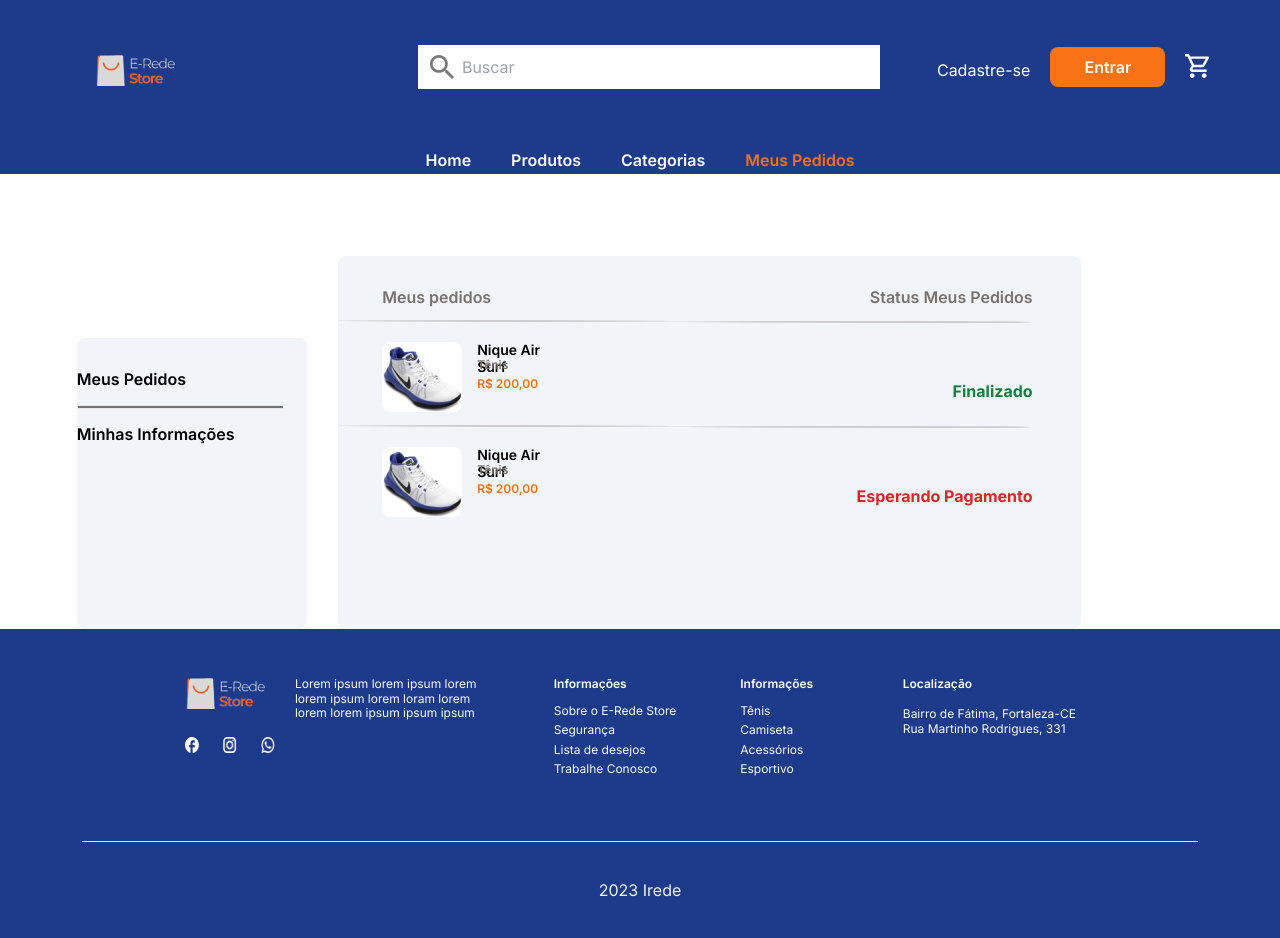
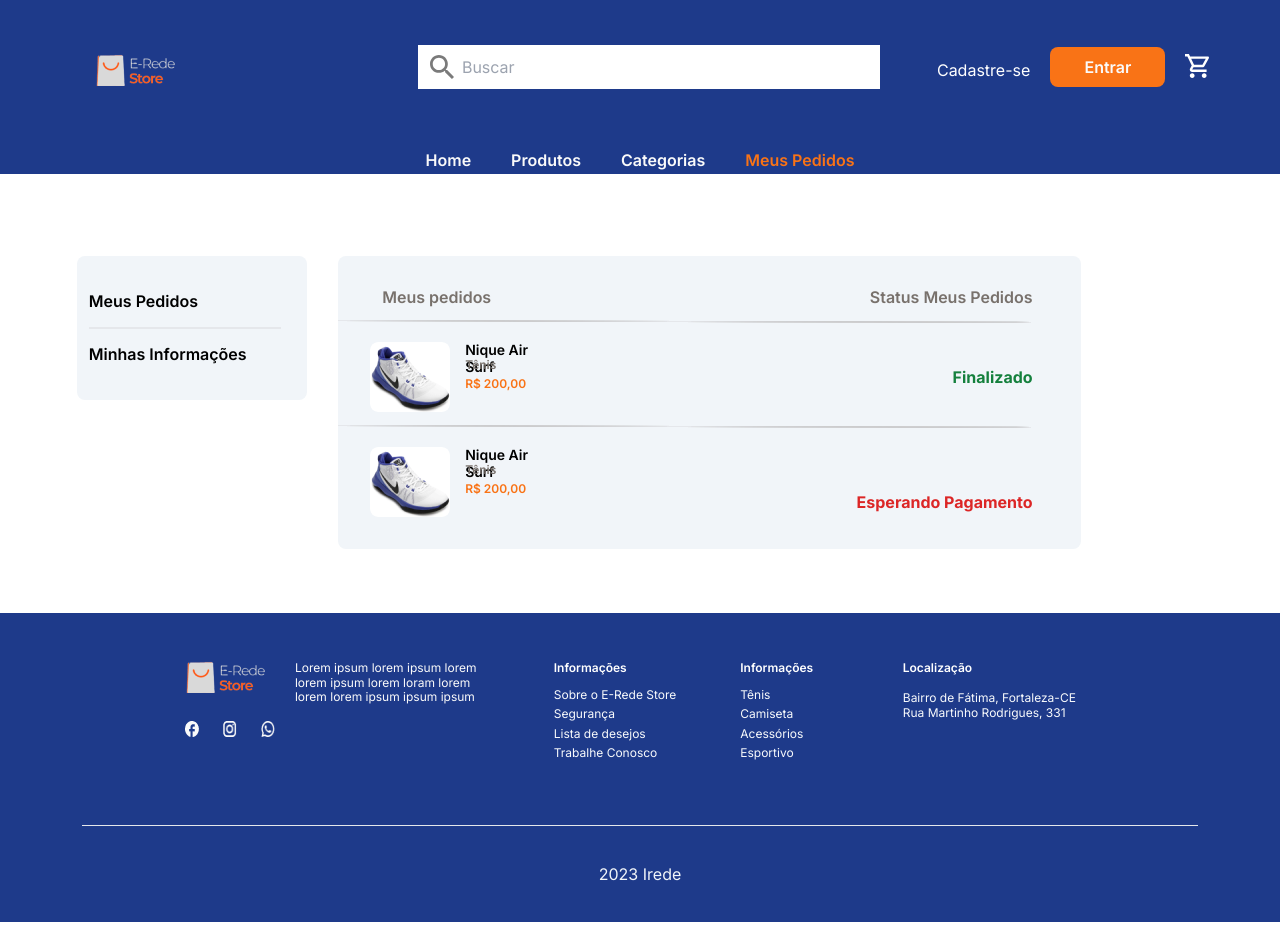
Before and after one commit to silbjava/E_comerce_Final_proj, a React (Vite) app: page /meuspedidos in a window 1280 px wide. Built offline with nearby package versions, Linux system fonts and the light colour scheme.

Commit message:
atualizando meus pedidos

```diff
--- a/src/Components/Footer/index.jsx
+++ b/src/Components/Footer/index.jsx
@@ -78,7 +78,7 @@ export function Footer() {
                             <li><a href="Esportivo">Esportivo</a></li>
                         </ul>
                     </div>
-                    <div className=" flex  flex-col h-[59px] gap-3">
+                    <div className=" flex flex-col h-[59px] gap-3">
                         <label className="text-white font-inter font-semibold text-px12 leading-14.5 ">Localização</label>
                         <ul className="flex flex-col text-slate-50 font-inter text-px12 leading-14.5 gap-2">
                             <li>
--- a/src/Pages/MeusPedidos/index.jsx
+++ b/src/Pages/MeusPedidos/index.jsx
@@ -3,7 +3,8 @@ import { Footer } from "../../Components/Footer";
 import { Header } from "../../Components/Header";
 import { Link } from "react-router-dom";
 import { useState } from 'react';
-import { HiChevronUp, HiChevronDown } from 'react-icons/hi';
+import { BiSolidDownArrow, BiSolidUpArrow } from "react-icons/bi";
+import { RiArrowDownSFill } from "react-icons/ri";
 
 
 export default function MeusPedidos() {
@@ -21,20 +22,20 @@ export default function MeusPedidos() {
     return (
         <>
             <Header />
-            <div className="hidden sm:flex mt-[82px] gap-[31px]">
-                <section className=" bg-slate-100 flex flex-col items-start w-[18vw] ml-[6vw] mt-[82px] pt-8 gap-4 rounded-lg font-inter font-semibold leading-19.36 text-px16">
-                    <button className="items-center "><Link to="/meuspedidos">Meus Pedidos</Link></button>
-                    <hr className="flex text-stone-500 border bg-stone-500 w-[207px] h-1" />
-                    <button className="flex"><Link to="/info">Minhas Informações</Link></button>
+            <div className="hidden sm:flex sm: pt-[82px] pb-16 gap-[31px]">
+                <section className=" bg-slate-100 flex flex-col items-start justify-center w-[18vw] h-36 ml-[6vw] pl-3 gap-4 rounded-lg font-inter font-semibold leading-19.36 text-px16">
+                    <button className="text-left"><Link to="/meuspedidos">Meus Pedidos</Link></button>
+                    <hr className="border h-px bg-stone-500 w-[15vw]" />
+                    <button className="flex text-left"><Link to="/info">Minhas Informações</Link></button>
                 </section>
-                <section className="flex flex-col w-[58vw] pb-28 rounded-lg bg-slate-100">
+                <section className="flex flex-col w-[58vw] h-auto pb-8 rounded-lg bg-slate-100">
                     <div className="flex justify-between mt-8 ml-11 mr-12 font-inter font-semibold text-px16 leading-19.36 text-stone-500">
                         <p>Meus pedidos</p>
                         <p>Status Meus Pedidos</p>
                     </div>
                     <hr className="w-[54.17vw] bg-stone-500 rotate-[0.15deg] items-center h-px mt-[14px] mb-5" />
-                    <div className="flex justify-between">
-                        <div className="w-[190px] h-[70px] flex gap-[15px] justify-items-start ml-11">
+                    <div className="flex justify-between items-center">
+                        <div className="w-[190px] h-[70px] flex gap-[15px] justify-items-start ml-8">
                             <img className=" w-20 h-[70px] rounded-lg" src="src\assets\Pedido.png" alt="Imagem de pedido" />
                             <div className="flex flex-col justify-start">
                                 <p className="w-[95px] h-[17px] text-black font-inter font-semibold text-px14 leading-16.94">Nique Air Surf</p>
@@ -42,11 +43,11 @@ export default function MeusPedidos() {
                                 <p className="w-[61px] h-[15px] mt-1.5 text-orange-500 font-inter font-semibold text-px12 leading-14.5">R{'$'} 200,00</p>
                             </div>
                         </div>
-                        <p className="flex mt-10 mr-12 font-inter font-bold text-px16 leading-19.36 text-green-700">Finalizado</p>
+                        <p className="flex mr-12 font-inter font-bold text-px16 leading-19.36 text-green-700">Finalizado</p>
                     </div>
                     <hr className="flex w-[54.17vw] bg-stone-500 rotate-[0.15deg] items-center h-px mt-[14px] mb-5" />
-                    <div className="flex justify-between">
-                        <div className="w-[190px] h-[70px] flex gap-[15px] justify-items-start ml-11">
+                    <div className="flex justify-between items-center">
+                        <div className="w-[190px] h-[70px] flex gap-[15px] justify-items-start ml-8">
                             <img className=" w-20 h-[70px] rounded-lg" src="src\assets\Pedido.png" alt="Imagem de pedido" />
                             <div className="flex flex-col justify-start">
                                 <p className="w-[95px] h-[17px] text-black font-inter font-semibold text-px14 leading-16.94">Nique Air Surf</p>
@@ -54,13 +55,13 @@ export default function MeusPedidos() {
                                 <p className="w-[61px] h-[15px] mt-1.5 text-orange-500 font-inter font-semibold text-px12 leading-14.5">R{'$'} 200,00</p>
                             </div>
                         </div>
-                        <p className=" flex  mr-12 mt-10 font-inter font-bold text-px16 leading-19.36 text-red-600">Esperando Pagamento</p>
+                        <p className=" flex  text-right mr-12 mt-10 font-inter font-bold text-px16 leading-19.36 text-red-600">Esperando Pagamento</p>
                     </div>
                 </section>
             </div>
 
             <div className="flex flex-col rounded-lg bg-zinc-50 pt-[22px] pl-[9vw] pb-[9vw] sm:hidden ">
-            <button className="flex items-center justify-center h-12 w-[75vw] mt-7 bg-orange-500 text-zinc-50 rounded-lg font-inter font-semibold text-px16 leading-19.36 sm:hidden ">Meus Pedidos</button>
+                <button className="flex items-center justify-center h-12 w-[75vw] mt-7 bg-orange-500 text-zinc-50 rounded-lg font-inter font-semibold text-px16 leading-19.36 sm:hidden ">Meus Pedidos</button>
                 <h1 className=" mt-9 font-inter font-semibold text-px16 leading-19.36 text-stone-900 py-4 ">Meus Pedidos</h1>
                 <div className="flex flex-col py-4 gap-3">
                     <div id="Detalhes pedidos" className="w-[190px] h-[70px] flex gap-[15px]">
@@ -74,24 +75,24 @@ export default function MeusPedidos() {
                     </div>
                     <div className="relative w-32">
                         <button
-                            className="absolute top-0 left-0 h-full px-2 py-1 flex items-center justify-center bg-gray-200 rounded-l"
+                            className="absolute  top-5 left-[67px] "
                             onClick={decrement}
                         >
-                            <HiChevronDown />
+                            <BiSolidDownArrow />
                         </button>
                         <input
                             type="text"
-                            className="w-full h-full px-10 py-1 text-center border border-gray-300 rounded text-lg "
+                            className="flex font-inter font-semibold text-px24 leading-29.05 pl-5 w-24 h-10 items-center border border-black rounded text-lg "
                             value={value}
                             onChange={e => setValue(e.target.value)}
                         />
                         <button
-                            className="absolute top-0 right-0 h-full px-2 py-1 flex items-center justify-center rounded-r"
+                            className="absolute top-1 right-[45px] "
                             onClick={increment}
                         >
-                            <HiChevronUp />
+                            <BiSolidUpArrow />
                         </button>
-                        <style>
+                        {/* <style>
                             {`
                             input[type='number']::-webkit-inner-spin-button {
                                 width: 30px;
@@ -102,7 +103,7 @@ export default function MeusPedidos() {
                                 filter: sepia(100%) hue-rotate(90deg);
                                 cursor: pointer;
                             }`}
-                        </style>
+                        </style> */}
                     </div>
                     <div className="flex w-[78.79vw] items-center justify-between">
                         <span className="text-stone-500 font-inter font-normal text-px16 leading-19.36">Status</span>
```
